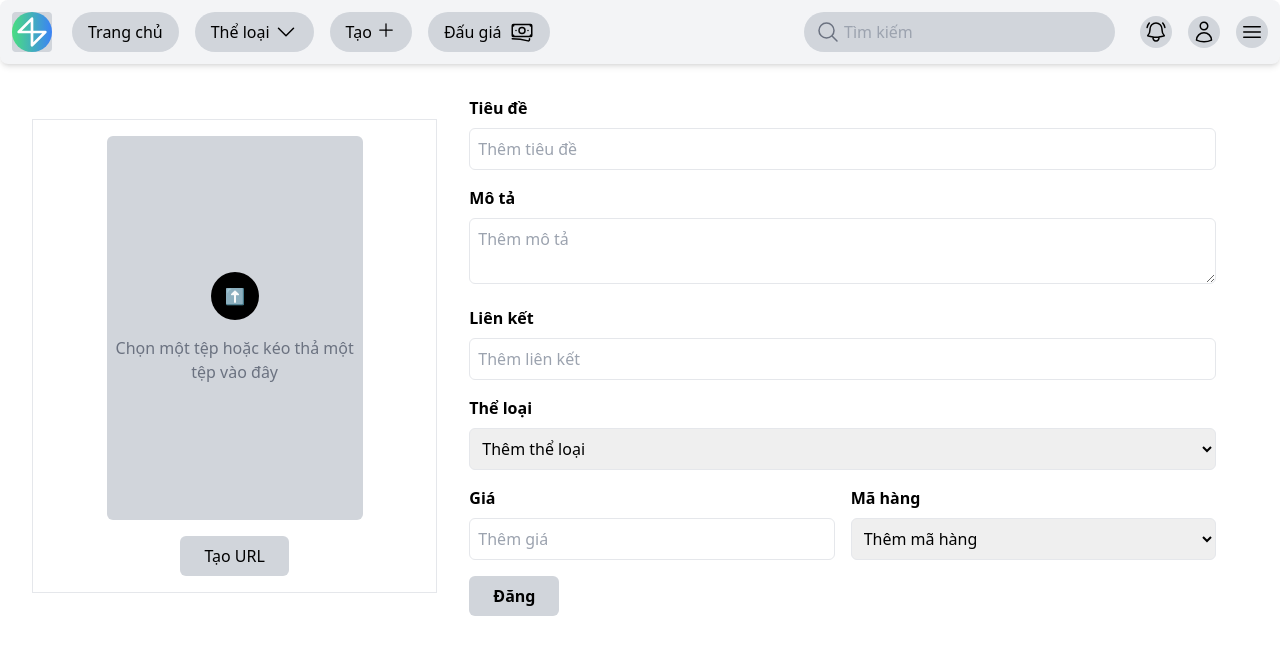
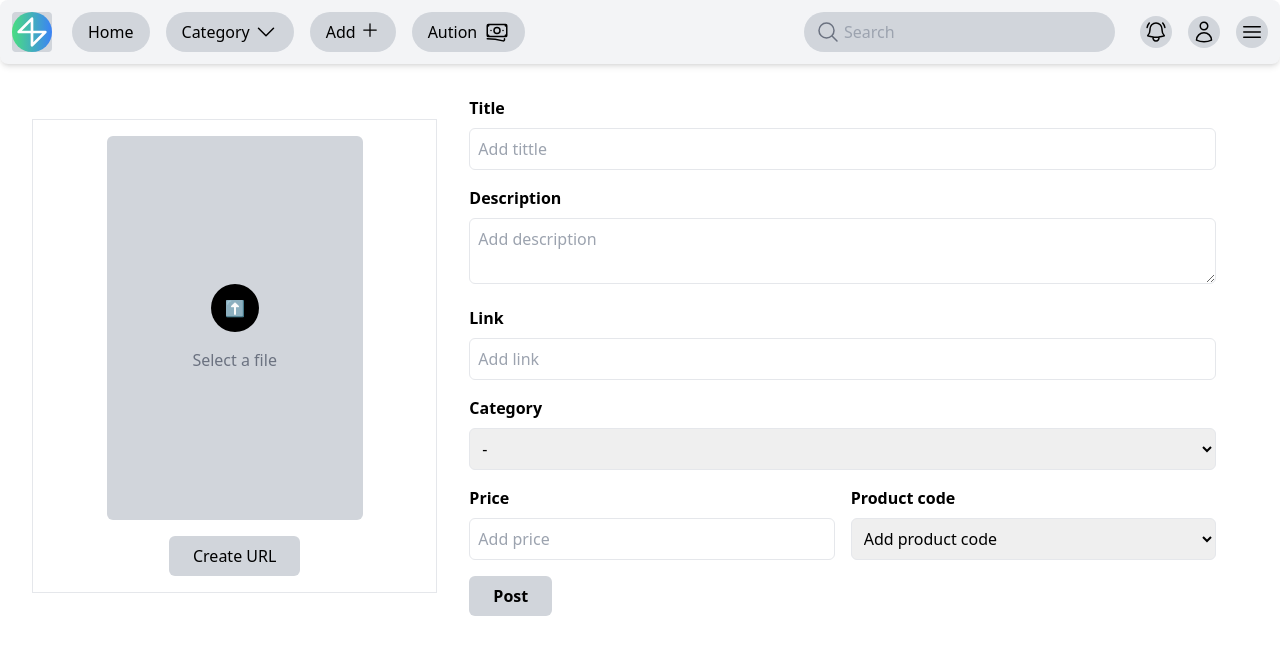
Before and after one commit to HoaiDuck/Drink_Shop_FE, a React (Vite) app: page /Product in a window 1280 px wide. Shown: the top 654 px of the page. Built offline with nearby package versions, Linux system fonts and the light colour scheme.

Commit message:
chuyen ngon ngu sang tieng anh, thiet ke lai trang AddToCart

```diff
--- a/src/components/Layout/Nav/BtnCreate.jsx
+++ b/src/components/Layout/Nav/BtnCreate.jsx
@@ -4,7 +4,7 @@ const BtnCreate = () =>{
     return (
         <Link to="/Product/">
           <button className="flex flex-row px-4 py-2 bg-gray-300 rounded-full font-medium hover:bg-gray-400">
-              Tạo
+              Add
               <span className="ml-1">
                 <svg
                   xmlns="http://www.w3.org/2000/svg"
--- a/src/components/Layout/Nav/BtnHome.jsx
+++ b/src/components/Layout/Nav/BtnHome.jsx
@@ -4,7 +4,7 @@ const BtnHome = () => {
   return (
     <Link to="/">
       <button className="font-medium px-4 py-2 bg-gray-300 rounded-full hover:bg-gray-300 hover:text-black">
-        Trang chủ
+        Home
       </button>
     </Link>
   );
--- a/src/components/Layout/Navbar.jsx
+++ b/src/components/Layout/Navbar.jsx
@@ -15,7 +15,7 @@ const Navbar = () => {
           <div className="flex items-center space-x-4 px-5">
             <BtnHome />
             <button className="flex flex-row px-4 py-2 bg-gray-300 rounded-full font-medium hover:bg-gray-400">
-              Thể loại
+              Category
               <span className="ml-1">
                 <svg
                   xmlns="http://www.w3.org/2000/svg"
@@ -35,7 +35,7 @@ const Navbar = () => {
             </button>
             <BtnCreate/>
             <button className="flex flex-row px-4 py-2 bg-gray-300 rounded-full font-medium hover:bg-gray-400">
-              Đấu giá
+              Aution
               <span className="ml-2">
                 <svg
                   xmlns="http://www.w3.org/2000/svg"
@@ -75,7 +75,7 @@ const Navbar = () => {
             </span>
             <input
               type="text"
-              placeholder="Tìm kiếm"
+              placeholder="Search"
               className="px-10 py-2 bg-gray-300 rounded-full focus:outline-none focus:ring-2 focus:ring-gray-400"
             />
           </div>
--- a/src/pages/AddToCart.jsx
+++ b/src/pages/AddToCart.jsx
@@ -21,9 +21,16 @@ const AddToCart = () => {
                 <span className="text-lg font-bold text-gray-800 mr-2">$140</span>
                 <Rate disabled defaultValue={4} className="text-blue-500" />
               </div>
-              <p className="text-sm text-gray-600">
-                The Zip Tote Basket is the perfect midpoint between shopping tote and comfy backpack. With convertible straps, you can hand carry, should sling, or backpack this convenient and spacious bag. The zip top and durable canvas construction keeps your goods protected for all-day use.
-              </p>
+              <div className="my-2">
+                <h3 className="font-medium">Category:</h3>
+                <p className="text-sm text-gray-600">Bags & Accessories</p>
+              </div>
+              <div className="my-2">
+                <h3 className="font-medium">Description:</h3>
+                <p className="text-sm text-gray-600">
+                  The Zip Tote Basket is the perfect midpoint between shopping tote and comfy backpack. With convertible straps, you can hand carry, should sling, or backpack this convenient and spacious bag. The zip top and durable canvas construction keeps your goods protected for all-day use.
+                </p>
+              </div>
               <Button type="primary" className="w-full bg-blue-500 hover:bg-blue-600 mt-4">Add to Cart</Button>
             </div>
           </div>
@@ -32,4 +39,5 @@ const AddToCart = () => {
     </div>
   );
 };
+
 export default AddToCart;
--- a/src/pages/Products.jsx
+++ b/src/pages/Products.jsx
@@ -9,65 +9,65 @@ const Products = () => {
             ⬆️
           </div>
           <p className="text-gray-500 mt-4 text-center">
-            Chọn một tệp hoặc kéo thả một tệp vào đây
+            Select a file
           </p>
         </div>
         <button className="mt-4 bg-gray-300 px-6 py-2 rounded-md text-black">
-          Tạo URL
+          Create URL
         </button>
       </div>
       <div className="w-2/3 px-8">
         <div className="mb-4">
-          <label className="block mb-2 font-bold">Tiêu đề</label>
+          <label className="block mb-2 font-bold">Title</label>
           <input
             type="text"
-            placeholder="Thêm tiêu đề"
+            placeholder="Add tittle"
             className="w-full p-2 border rounded-md"
           />
         </div>
 
         <div className="mb-4">
-          <label className="block mb-2 font-bold">Mô tả</label>
+          <label className="block mb-2 font-bold">Description</label>
           <textarea
-            placeholder="Thêm mô tả"
+            placeholder="Add description"
             className="w-full p-2 border rounded-md"
           ></textarea>
         </div>
 
         <div className="mb-4">
-          <label className="block mb-2 font-bold">Liên kết</label>
+          <label className="block mb-2 font-bold">Link</label>
           <input
             type="text"
-            placeholder="Thêm liên kết"
+            placeholder="Add link"
             className="w-full p-2 border rounded-md"
           />
         </div>
 
         <div className="mb-4">
-          <label className="block mb-2 font-bold">Thể loại</label>
+          <label className="block mb-2 font-bold">Category</label>
           <select className="w-full p-2 border rounded-md">
-            <option>Thêm thể loại</option>
+            <option>-</option>
           </select>
         </div>
 
         <div className="flex gap-4 mb-4">
           <div className="w-1/2">
-            <label className="block mb-2 font-bold">Giá</label>
+            <label className="block mb-2 font-bold">Price</label>
             <input
               type="text"
-              placeholder="Thêm giá"
+              placeholder="Add price"
               className="w-full p-2 border rounded-md"
             />
           </div>
           <div className="w-1/2">
-            <label className="block mb-2 font-bold">Mã hàng</label>
+            <label className="block mb-2 font-bold">Product code</label>
             <select className="w-full p-2 border rounded-md">
-              <option>Thêm mã hàng</option>
+              <option>Add product code</option>
             </select>
           </div>
         </div>
         <button className="bg-gray-300 px-6 py-2 rounded-md font-bold">
-          Đăng
+          Post
         </button>
       </div>
     </div>
```
